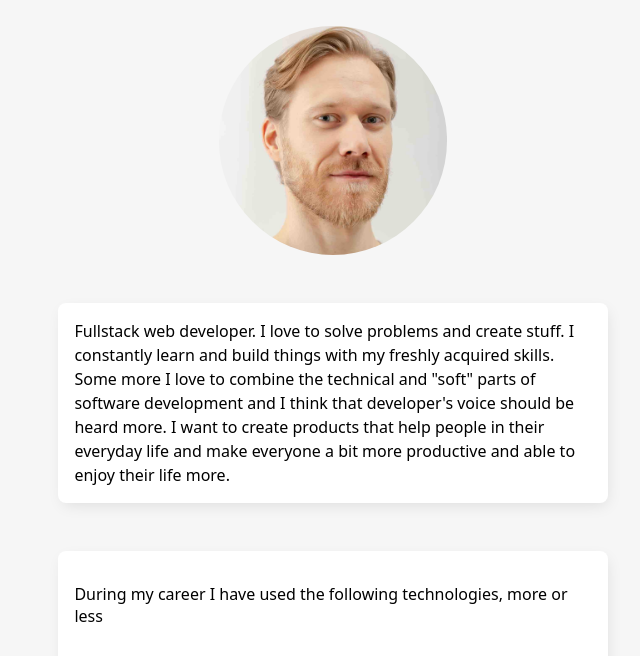
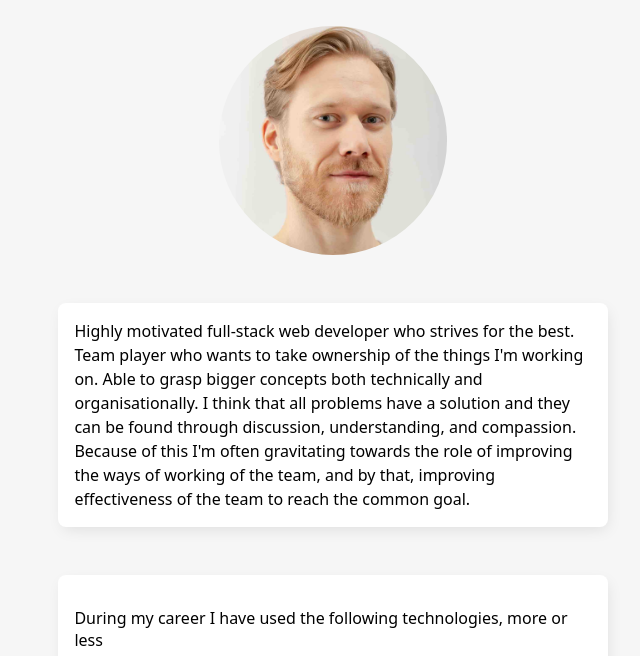
Before and after one commit to andersnylund/nylund, an Astro site: page / in a window 1280 px wide. Shown: the part 119-775 px from the top of the page, without its empty margins (307-947 px from the left). Built offline with nearby package versions, Linux system fonts and the light colour scheme; Astro itself is replaced by a stand-in of ours.

Commit message:
Update about

```diff
--- a/src/pages/index.astro
+++ b/src/pages/index.astro
@@ -9,12 +9,13 @@ import Layout from '../layouts/Layout.astro';
       <img alt="Gorgeous picture of me" src="/profile.jpg" />
     </div>
     <p class="about">
-      Fullstack web developer. I love to solve problems and create stuff. I
-      constantly learn and build things with my freshly acquired skills. Some
-      more I love to combine the technical and "soft" parts of software
-      development and I think that developer's voice should be heard more. I
-      want to create products that help people in their everyday life and make
-      everyone a bit more productive and able to enjoy their life more.
+      Highly motivated full-stack web developer who strives for the best. Team
+      player who wants to take ownership of the things I'm working on. Able to
+      grasp bigger concepts both technically and organisationally. I think that
+      all problems have a solution and they can be found through discussion,
+      understanding, and compassion. Because of this I'm often gravitating
+      towards the role of improving the ways of working of the team, and by
+      that, improving effectiveness of the team to reach the common goal.
     </p>
     <section class="tech">
       <p>
```
